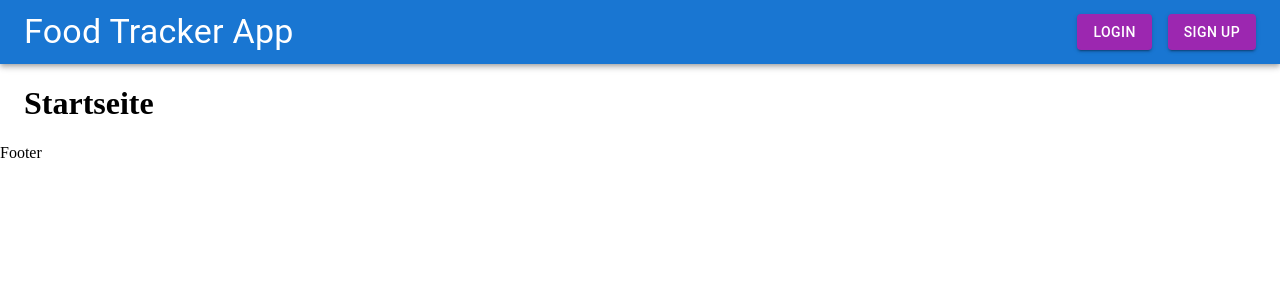
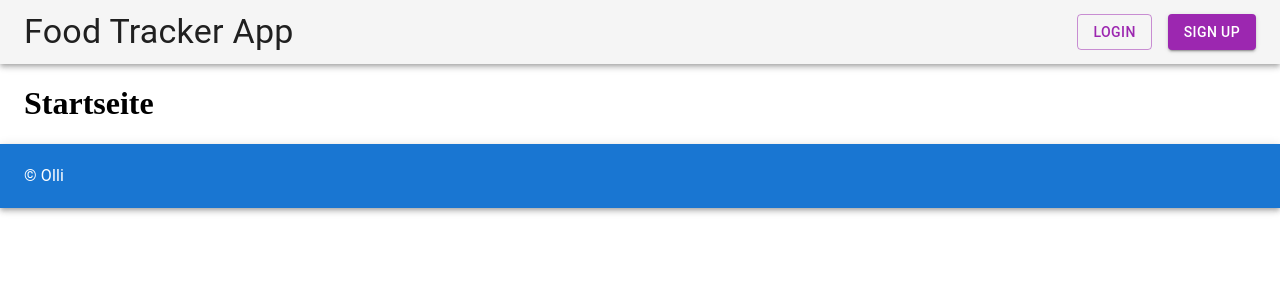
Before and after one commit to Olli1989/nutrition-tracking-app-frontend, a React (Create React App) app: page / in a window 1280 px wide. Shown: the top 300 px of the page. Built offline with nearby package versions, Linux system fonts and the light colour scheme.

Commit message:
minor changes

```diff
--- a/src/app.css
+++ b/src/app.css
@@ -1,3 +1,4 @@
 body {
   margin: 0;
+  min-height: 100vh;
 }
--- /dev/null
+++ b/src/layout/Footer/footer.css
@@ -0,0 +1,3 @@
+footer .MuiToolbar-root {
+    padding: 0 !important;
+  }
--- a/src/layout/Footer/index.js
+++ b/src/layout/Footer/index.js
@@ -1,8 +1,21 @@
 import React from 'react'
+
+import { AppBar, Toolbar, Typography, Container } from '@mui/material'
+import './footer.css'
 
 function Footer() {
   return (
-    <div>Footer</div>
+    <footer>
+      <AppBar position="static" xs={{marginTop: "auto"}}>
+        <Container maxWidth="xl">
+          <Toolbar>
+            <Typography>
+              &copy; Olli
+            </Typography>
+          </Toolbar>
+        </Container>
+      </AppBar>
+    </footer>
   )
 }
 
--- a/src/layout/Header/header.css
+++ b/src/layout/Header/header.css
@@ -1,3 +1,3 @@
-.header .MuiToolbar-root {
+header .MuiToolbar-root {
   padding: 0 !important;
 }
--- a/src/layout/Header/index.js
+++ b/src/layout/Header/index.js
@@ -24,15 +24,15 @@ export default function Header() {
   }
 
   return (
-    <header className="header">
-      <AppBar position="static" >
+    <header>
+      <AppBar position="static" color="default">
         <Container maxWidth="xl">
           <Toolbar sx={{padding: 0}}>
             <Typography variant="h4" component="h1">
               Food Tracker App
             </Typography>
 
-            <Button variant="contained" sx={{marginLeft: "auto", mr:"1rem"}} color="secondary">
+            <Button variant="outlined" sx={{marginLeft: "auto", mr:"1rem"}} color="secondary">
               Login
             </Button>
             <Button variant="contained" color="secondary">
```
Also changed, not shown: 1 other file (tests, documents, lock files or other folders).
